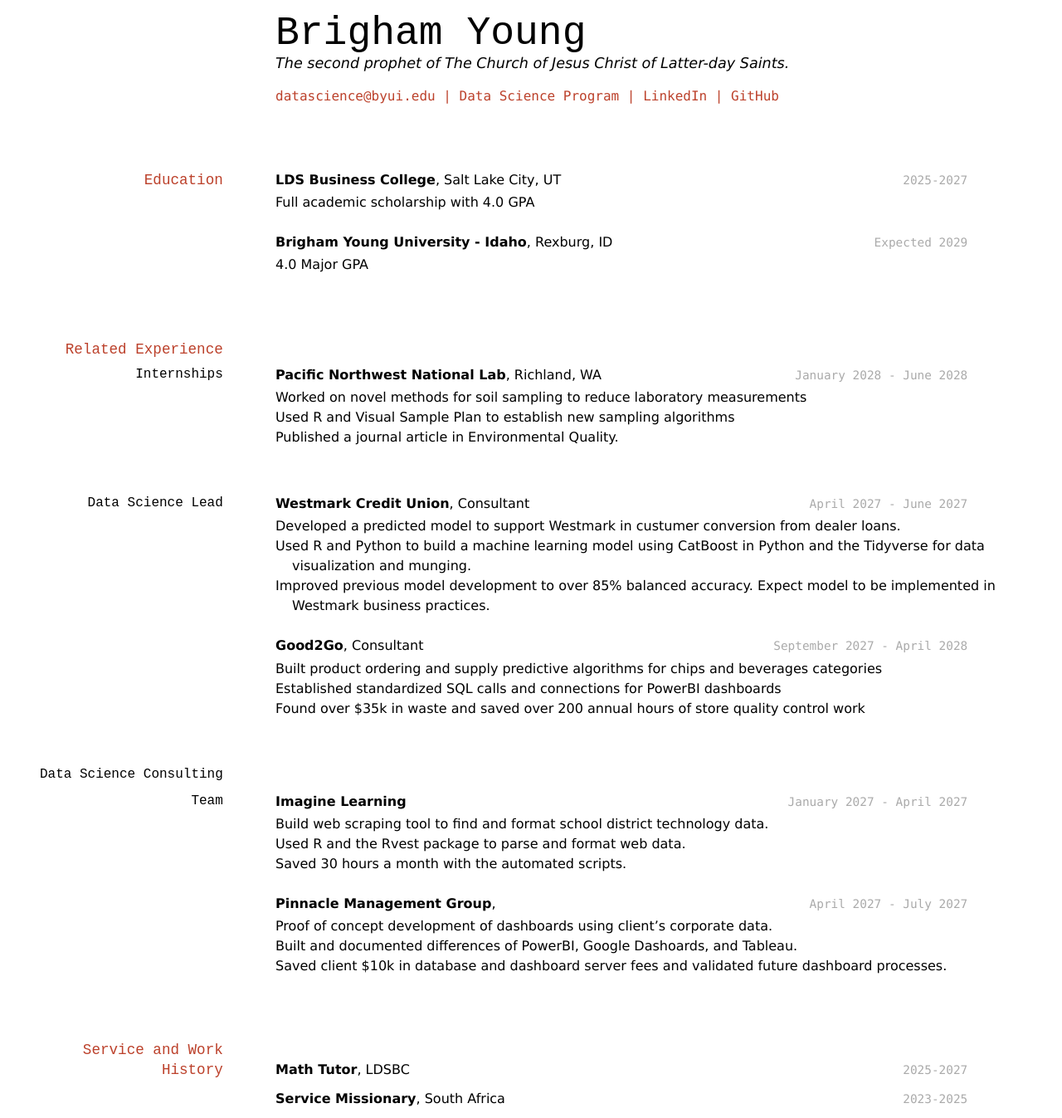
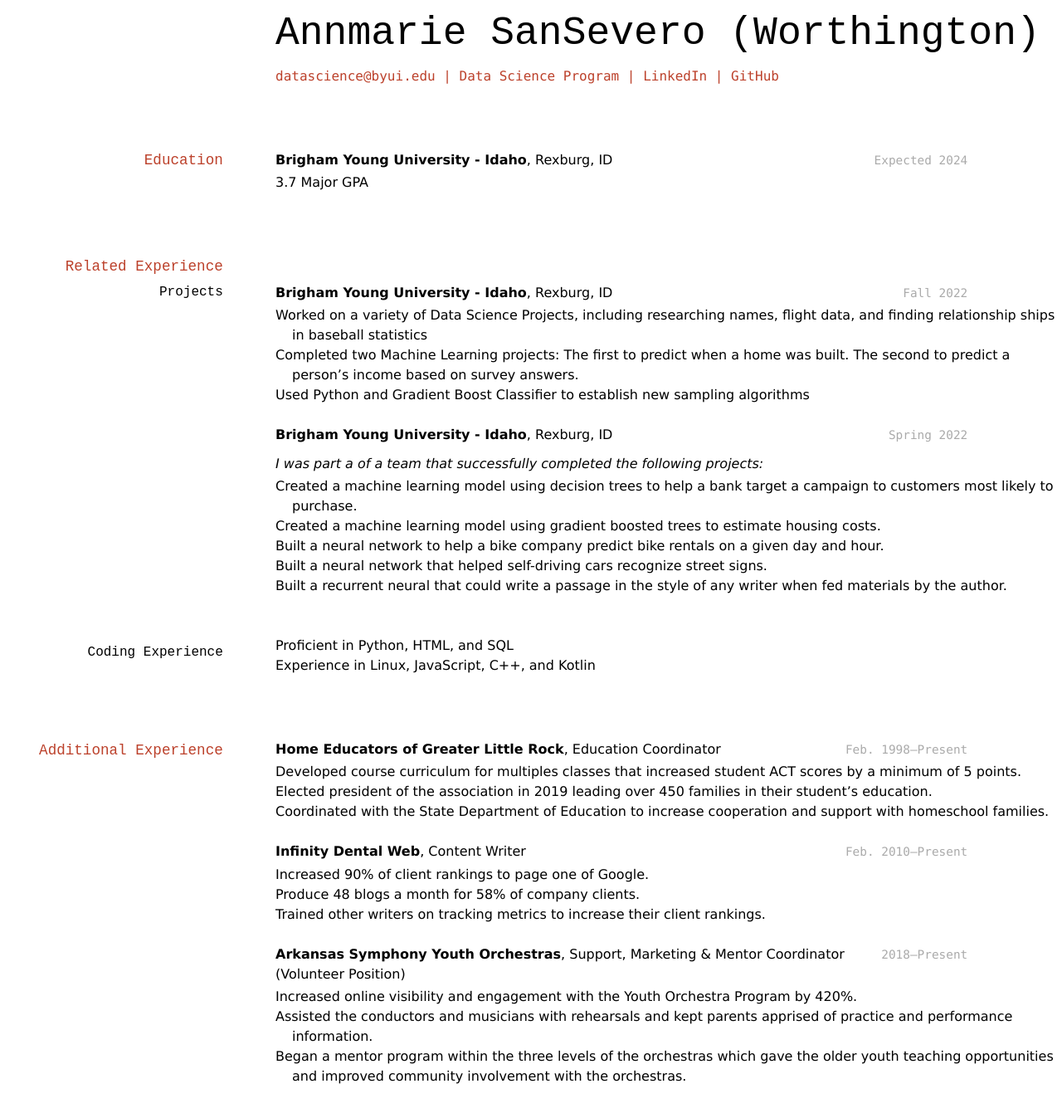
Before and after one commit to annmarieinlr/worthington_resume, a Jekyll site: the page built from docs/index.md, in a window 1280 px wide. Shown: the whole page at 83% size. Built offline with Jekyll 4.4.1, drawn with Linux system fonts in a browser that asks for light colours.

Commit message:
Update index.md

```diff
--- a/docs/index.md
+++ b/docs/index.md
@@ -1,87 +1,77 @@
 ---
 layout: cv
-title: Brigham Young's Resume
+title: Annmarie SanSevero's Resume
 ---
-# Brigham Young
-The second prophet of The Church of Jesus Christ of Latter-day Saints.
+# Annmarie SanSevero (Worthington)
+
 
 <div id="webaddress">
 <a href="datascience@byui.edu">datascience@byui.edu</a>
 | <a href="https://byuidatascience.github.io/development.html">Data Science Program</a>
-| <a href="https://www.linkedin.com/groups/13537407/">LinkedIn</a>
-| <a href="https://github.com/byuids-resumes">GitHub</a>
+| <a href="https://www.linkedin.com/in/annmarieworthington/">LinkedIn</a>
+| <a href="https://annmarieinlr.github.io/">GitHub</a>
 </div>
 
 <!-- https://www.monique.tech/the-art-of-markdown -->
 
 ## Education
 
-`2025-2027`
-__LDS Business College__, Salt Lake City, UT
-
-- Full academic scholarship with 4.0 GPA
-
-`Expected 2029`
+`Expected 2024`
 __Brigham Young University - Idaho__, Rexburg, ID
 
-- 4.0 Major GPA
+- 3.7 Major GPA
 
 
 ## Related Experience
 
-### Internships
+### Projects
 
-`January 2028 - June 2028`
-__Pacific Northwest National Lab__, Richland, WA
+`Fall 2022 `
+__Brigham Young University - Idaho__, Rexburg, ID
 
-- Worked on novel methods for soil sampling to reduce laboratory measurements
-- Used R and Visual Sample Plan to establish new sampling algorithms
-- Published a journal article in Environmental Quality.
+- Worked on a variety of Data Science Projects, including researching names, flight data, and finding relationship ships in baseball statistics
+- Completed two Machine Learning projects: The first to predict when a home was built. The second to predict a person's income based on survey answers.
+- Used Python and Gradient Boost Classifier to establish new sampling algorithms
 
-### Data Science Lead
+`Spring 2022 `
+__Brigham Young University - Idaho__, Rexburg, ID
 
-`April 2027 - June 2027`
-__Westmark Credit Union__, Consultant
+_I was part a of a team that successfully completed the following projects:_
+- Created a machine learning model using decision trees to help a bank target a campaign to customers most likely to purchase.
+- Created a machine learning model using gradient boosted trees to estimate housing costs.
+- Built a neural network to help a bike company predict bike rentals on a given day and hour.
+- Built a neural network that helped self-driving cars recognize street signs.
+- Built a recurrent neural that could write a passage in the style of any writer when fed materials by the author.
 
-- Developed a predicted model to support Westmark in custumer conversion from dealer loans.
-- Used R and Python to build a machine learning model using CatBoost in Python and the Tidyverse for data visualization and munging.
-- Improved previous model development to over 85% balanced accuracy. Expect model to be implemented in Westmark business practices.
+### Coding Experience
+- Proficient in Python, HTML, and SQL
+- Experience in Linux, JavaScript, C++, and Kotlin
 
-`September 2027 - April 2028`
-__Good2Go__, Consultant
+## Additional Experience
 
-- Built product ordering and supply predictive algorithms for chips and beverages categories
-- Established standardized SQL calls and connections for PowerBI dashboards
-- Found over $35k in waste and saved over 200 annual hours of store quality control work
+`Feb. 1998–Present`
+__Home Educators of Greater Little Rock__, Education Coordinator
 
-### Data Science Consulting Team
+- Developed course curriculum for multiples classes that increased student ACT scores by a minimum of 5 points.
+-	Elected president of the association in 2019 leading over 450 families in their student’s education.
+-	Coordinated with the State Department of Education to increase cooperation and support with homeschool families.
 
-`January 2027 - April 2027`
-__Imagine Learning__
+`Feb. 2010–Present`
+__Infinity Dental Web__, Content Writer
 
-- Build web scraping tool to find and format school district technology data.
-- Used R and the Rvest package to parse and format web data.
-- Saved 30 hours a month with the automated scripts.
+- Increased 90% of client rankings to page one of Google.
+- Produce 48 blogs a month for 58% of company clients.
+- Trained other writers on tracking metrics to increase their client rankings.
 
-`April 2027 - July 2027`
-__Pinnacle Management Group__,
+`2018–Present`
+__Arkansas Symphony Youth Orchestras__, Support, Marketing & Mentor Coordinator (Volunteer Position)
 
-- Proof of concept development of dashboards using client's corporate data.
-- Built and documented differences of PowerBI, Google Dashoards, and Tableau.
-- Saved client $10k in database and dashboard server fees and validated future dashboard processes.
-
-
-## Service and Work History
-
-`2025-2027`
-__Math Tutor__, LDSBC
-
-
-`2023-2025`
-__Service Missionary__, South Africa
+- Increased online visibility and engagement with the Youth Orchestra Program by 420%.
+- Assisted the conductors and musicians with rehearsals and kept parents apprised of practice and performance information.
+- Began a mentor program within the three levels of the orchestras which gave the older youth teaching opportunities and improved community involvement with the orchestras.
 
 
 
 <!-- ### Footer
 
-Last updated: May 2013 -->
+Last updated: Dec. 2022 -->
```
